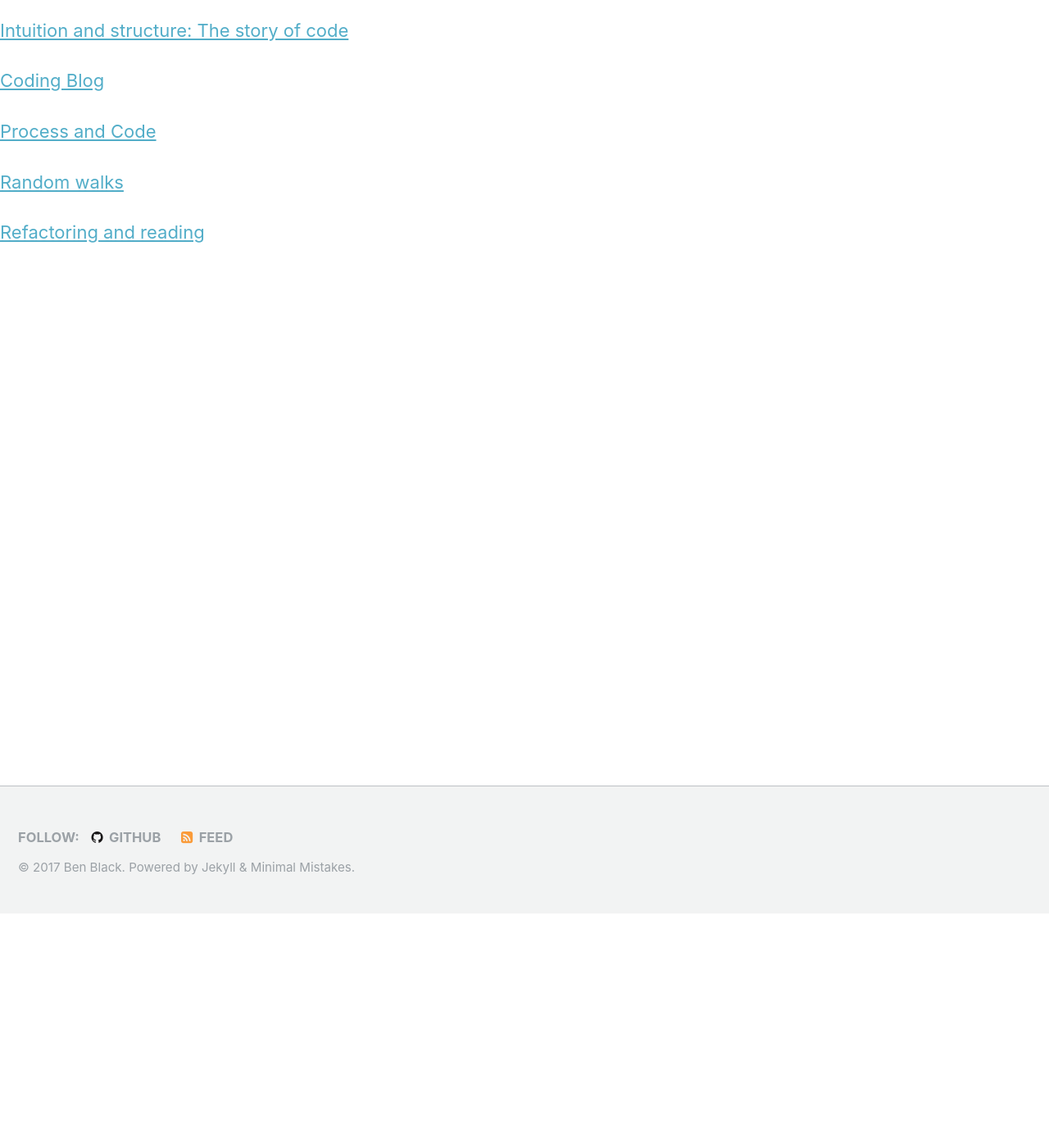
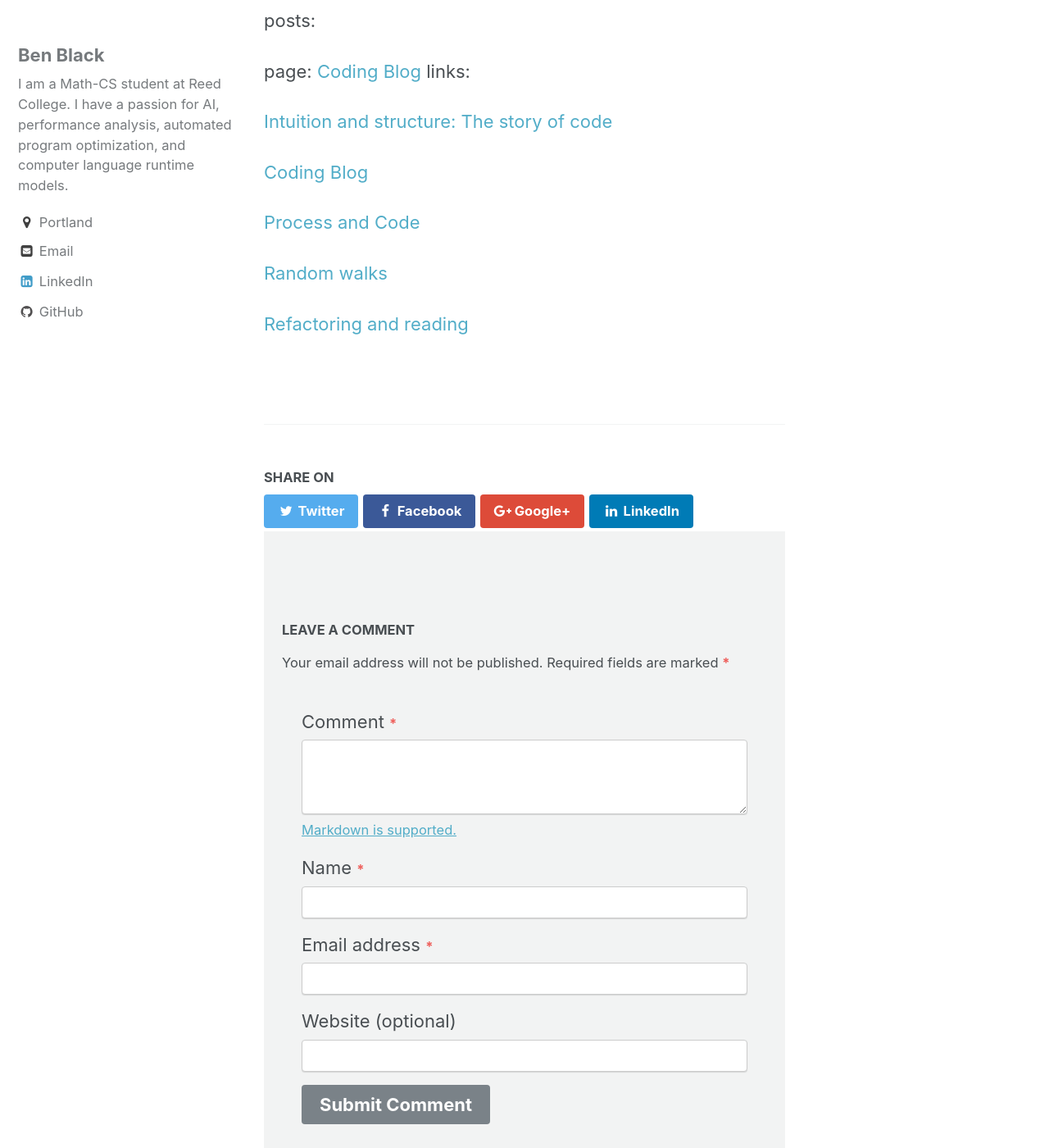
Before and after one commit to benblack769/benblack769.github.io, a Jekyll site: the page built from coding_posts/index.md, in a window 1280 px wide and 1400 px high, scrolled down 286 px. Shown: the whole window at 82% size. Built offline with Jekyll 4.4.1, drawn with Linux system fonts in a browser that asks for light colours; our own code applies the rules of GitHub Pages for plain Markdown files; some of the changed text lies outside the part shown.

```diff
--- a/_config.yml
+++ b/_config.yml
@@ -44,7 +44,7 @@ title_separator          : "-"
 name                     : "Ben Black"
 description              : > # this means to ignore newlines until "baseurl:"
   An exploration of CS ideas.
-url                      : "https://weepingwillowben.github.io/" # the base hostname & protocol for your site e.g. "https://mmistakes.github.io"
+url                      : https://weepingwillowben.github.io # the base hostname & protocol for your site e.g. "https://mmistakes.github.io"
 baseurl                  : "/" # the subpath of your site, e.g. "/blog"
 repository               : "weepingwillowben/weepingwillowben.github.io" # GitHub username/repo-name e.g. "mmistakes/minimal-mistakes"
 teaser                   : # path of fallback teaser image, e.g. "/assets/images/500x300.png"
@@ -68,7 +68,7 @@ staticman:
   filename               : comment-{@timestamp}
   format                 : "yml"
   moderation             : false
-  path                   : "/_data/comments/{options.slug}" # "/_data/comments/{options.slug}" (default)
+  path                   : "_data/comments/{options.slug}" # "/_data/comments/{options.slug}" (default)
   requiredFields         : ['name', 'email', 'message']
   transforms:
     email                : "md5"
@@ -270,11 +270,10 @@ defaults:
   # _posts
   - scope:
       path: ""
-      type: posts
     values:
       layout: single
       author_profile: true
       read_time: true
-      comments: # true
+      comments: true
       share: true
       related: true
```
